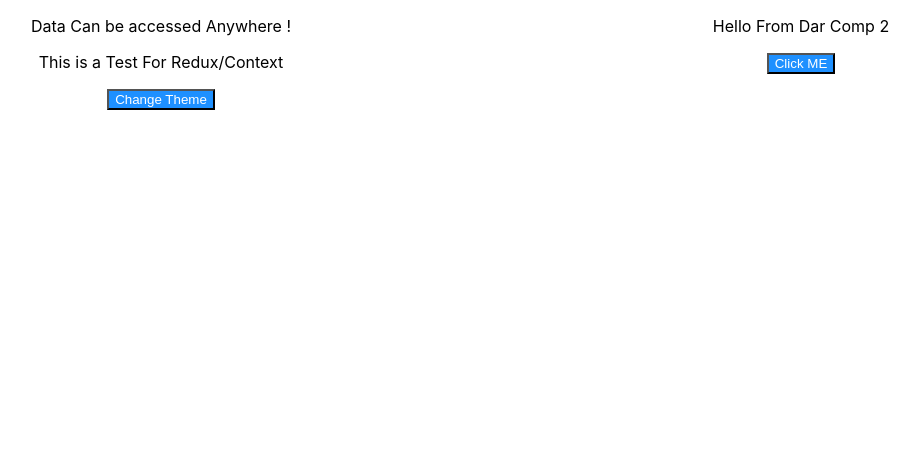
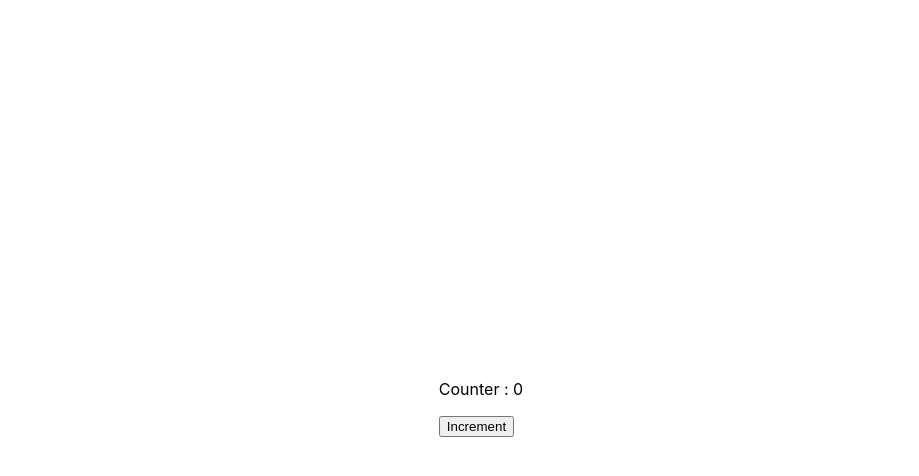
Before and after one commit to jadliaissam/estem-2022-react, a React (Create React App) app: page / in a window 1280 px wide. Shown: the top 476 px of the page, without its empty margins (159-1078 px from the left). Built offline with nearby package versions, Linux system fonts and the light colour scheme.

Commit message:
useState hook

```diff
--- a/src/App.js
+++ b/src/App.js
@@ -4,6 +4,7 @@
 import { Provider} from 'react-redux'
 import { createStore } from "redux";
 import rootReducer from "./reducers";
+import CounterHook from "./CounterHook";
 
 const store = createStore(rootReducer)
 
@@ -11,8 +12,7 @@
   return (
     <Provider store={store}>
       <div style={{display:'flex', justifyContent:'center', alignItems:'center', height:'100vh'}}>
-        <DarkComp/>
-        <DarkComp2/>
+        <CounterHook/>
       </div>
     </Provider>
   );
--- /dev/null
+++ b/src/CounterHook.jsx
@@ -0,0 +1,12 @@
+import {useState} from 'react'
+
+function CounterHook(){
+    const [count, setCount] = useState(0)
+    const [isDark, setIsDark] = useState(false)
+    return <div>
+        <p>Counter : { count }</p>
+        <button onClick={()=>setCount(count +1)}>Increment</button>
+    </div>
+}
+
+export default CounterHook;
```
